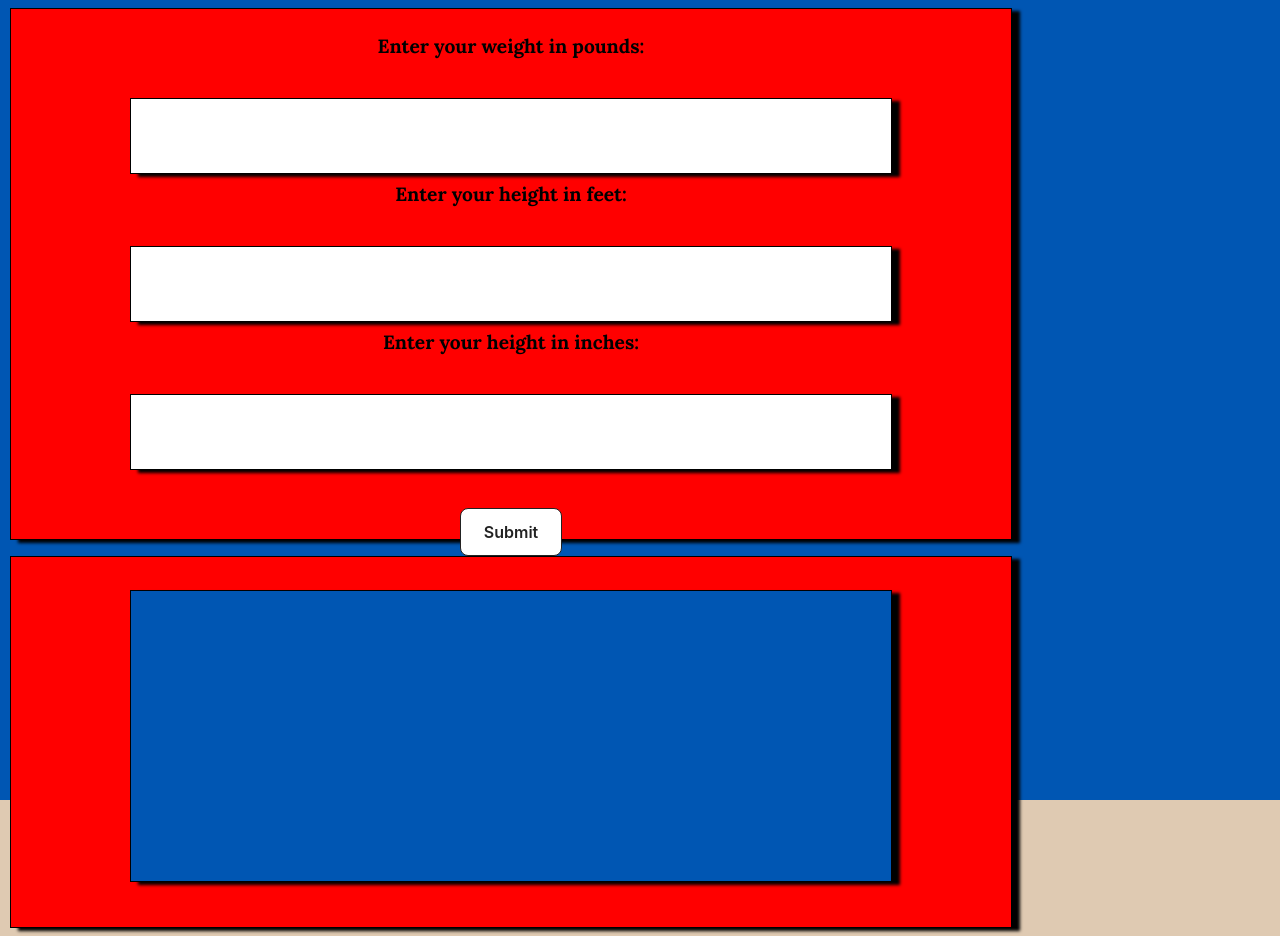
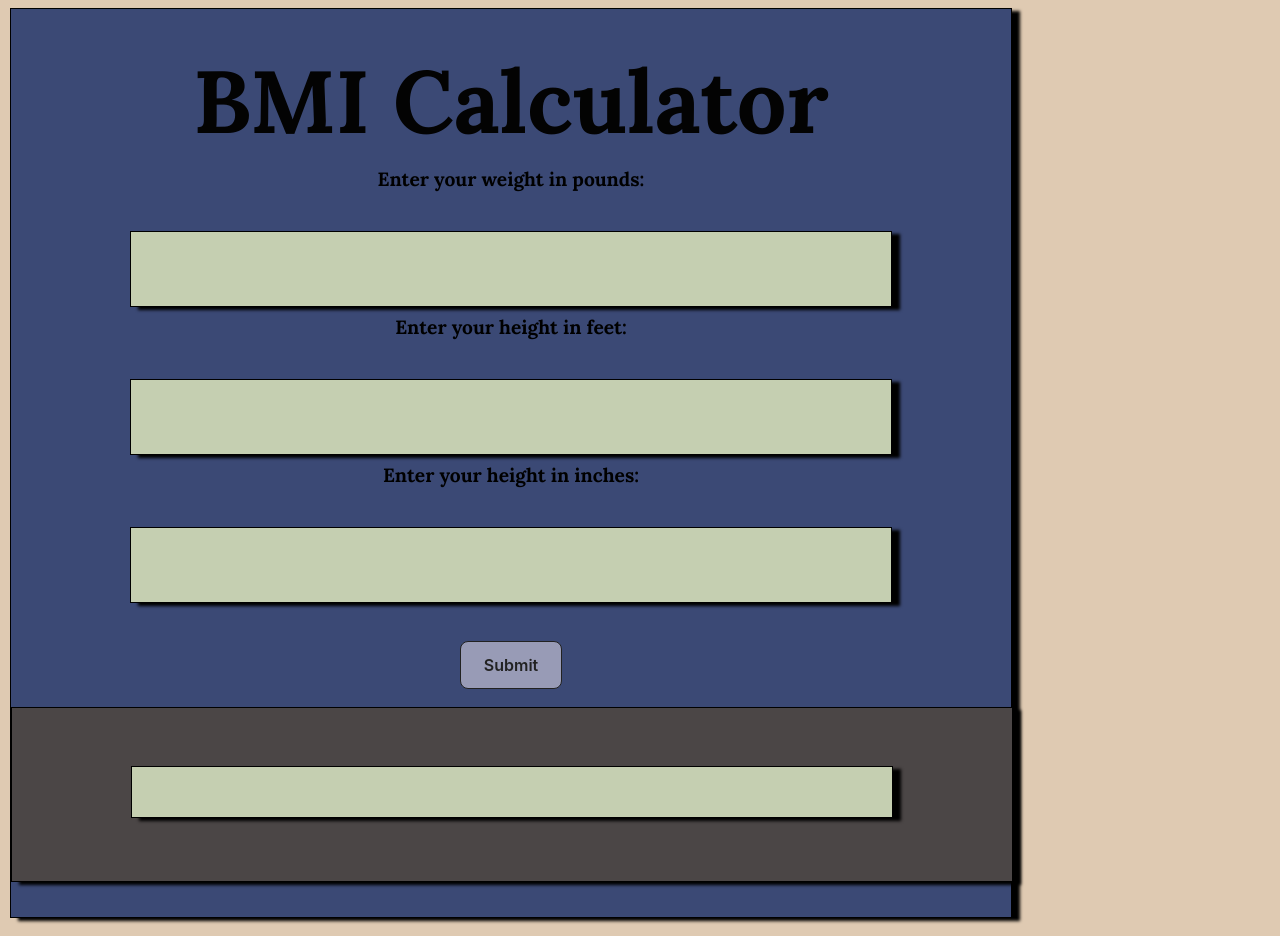
Before and after one commit to kprewitt22/bmiCalculator, a website: page index.html in a window 1280 px wide. Drawn offline with Linux system fonts and the light colour scheme.

Commit message:
Updating web app and travis.yaml

```diff
--- a/index.html
+++ b/index.html
@@ -14,12 +14,12 @@
       margin: 0;
       padding: 0;
       display: flex;
-      justify-content: center;
+      justify-content: column;
       align-items: center;
-      height: 100vh;
+      height: auto;
     }
     form {
-      background-color: #fff;
+      background-color: #c5cfb1;
       padding: 20px;
       border-radius: 8px;
       box-shadow: 0 2px 4px rgba(0, 0, 0, 0.1);
@@ -39,23 +39,24 @@
       outline: none;
       font-size: 1.5vmax;
       position: relative;
+      background-color: #c5cfb1;
     }
     input[type="submit"] {
       width: 40%;
       padding: 10px;
       border: none;
-      background-color: #007bff;
-      color: #fff;
+      background-color: #c5cfb1;
+      color: #c5cfb1;
       border-radius: 4px;
       cursor: pointer;
       position: relative;
     }
     input[type="submit"]:hover {
-      background-color: #0056b3;
+      background-color: #c5cfb1;
     }
     .result {
       position: center;
-      background-color: #0056b3;
+      background-color: #c5cfb1;
       width:75%;
       height: 75%;
       text-align: center;
@@ -68,16 +69,16 @@
       font-size: 1.5vmax;
     }
     .container{
-      background-color: #0056b3;
+      background-color: #c5cfb1;
       display: inline-block;
       width: 100%;
-      height: 100%;
+      height: auto;
     }
     .form-container{
       position: center;
-      background-color: red;
+      background-color: rgb(59, 73, 117);
       width:75%;
-      height: 60%;
+      height: auto;
       text-align: center;
       padding: 25px 20px;
       margin: 8px 10px;
@@ -98,7 +99,7 @@
     }
 /* CSS */
     .button {
-      background-color: #FFFFFF;
+      background-color: #989bb6;
       border: 1px solid #222222;
       border-radius: 8px;
       box-sizing: border-box;
@@ -141,23 +142,38 @@
     }
     .result-container{
       position: center;
-      background-color: red;
-      width:75%;
-      height: 40%;
+      background-color: rgb(75, 70, 70);
+      width:100%;
+      height: auto;
       text-align: center;
-      padding: 25px 20px;
-      margin: 8px 10px;
+      padding: 50px 20px;
+      margin: 10px -20px;
       display: inline-block;
       border: .25px solid black;
       box-shadow: 8px 3px 3px black;
       outline: none;
       font-size: 1.5vmax;
     }
+    .title-container {
+      text-align: center;
+      position: relative;
+      margin-bottom: 10; /* Adjust margin as needed */
+    }
+
+    .title {
+      font-family: "Lora", serif;
+      font-size: 5.5rem; /* Adjust font size as needed */
+      color: #030303; /* Adjust color as needed */
+      margin: 10px 20px;
+    }
   </style>
 </head>
 <body>
-    <div class="container">
+
       <div class="form-container">
+        <div class="title-container">
+          <h1 class="title">BMI Calculator</h1>
+        </div>
         <div id="bmiForm">
           <label for="weight" class="lora-label">Enter your weight in pounds:</label><br>
           <input type="text" id="weight" name="weight" class="lora-label"><br>
@@ -166,11 +182,11 @@
           <label for="heightInches" class="lora-label">Enter your height in inches:</label><br>
           <input type="text" id="heightInches" name="heightInches" class="lora-label"><br><br>
           <button class="button" onclick="calculateBMI()">Submit</button>
+          <div class="result-container">
+            <div id="resultMessage" class="result lora-label" ><!-- Result message will be displayed here --></div>
+          </div>
         </div>
-      </div>
-      <div class="result-container">
-        <div id="resultMessage" class="result lora-label" ><!-- Result message will be displayed here --></div>
-      </div>
+
     </div>
   <script>
      function calculateBMI() {
--- a/index.js
+++ b/index.js
@@ -21,7 +21,6 @@ app.post('/bmi', (req, res) => {
 // Send BMI result as JSON response
     if (bmi > 100 || bmi <= 0) {
         res.send(`Your BMI is impossible please re-enter your data and enter a reasonable input`);
-        res.status(400).json({ error: "Invalid BMI value" });
     } else {
         res.send(`Your BMI is ${bmi}, which falls into the category of ${category}.`); // Round BMI to one decimal place
         console.log("BMI", bmi);
```
Also changed, not shown: .travis.yml.
